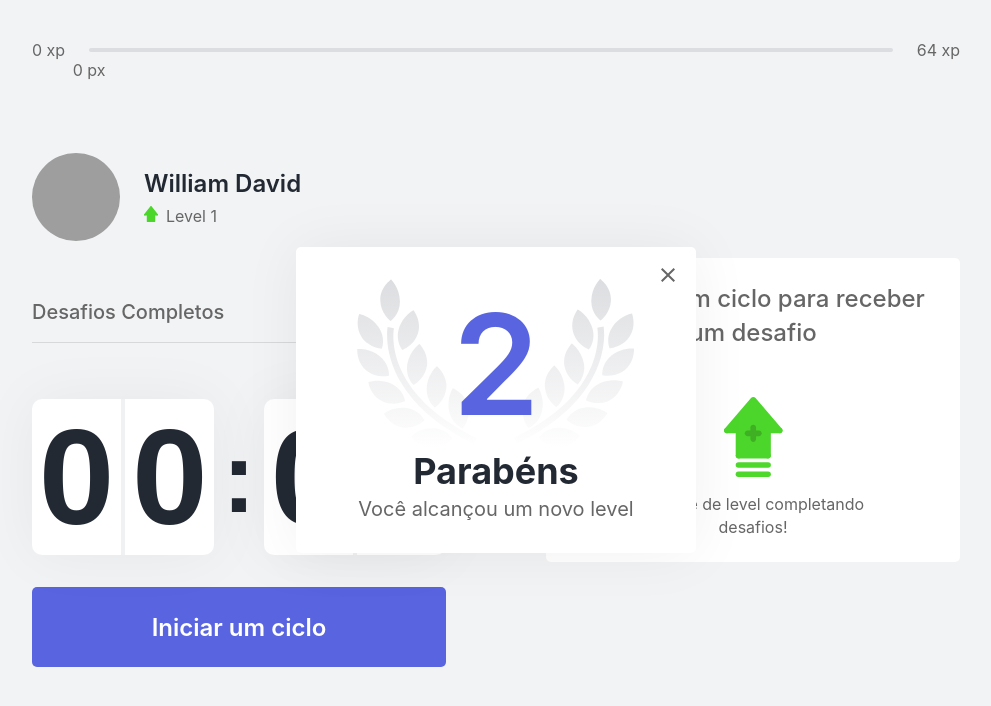
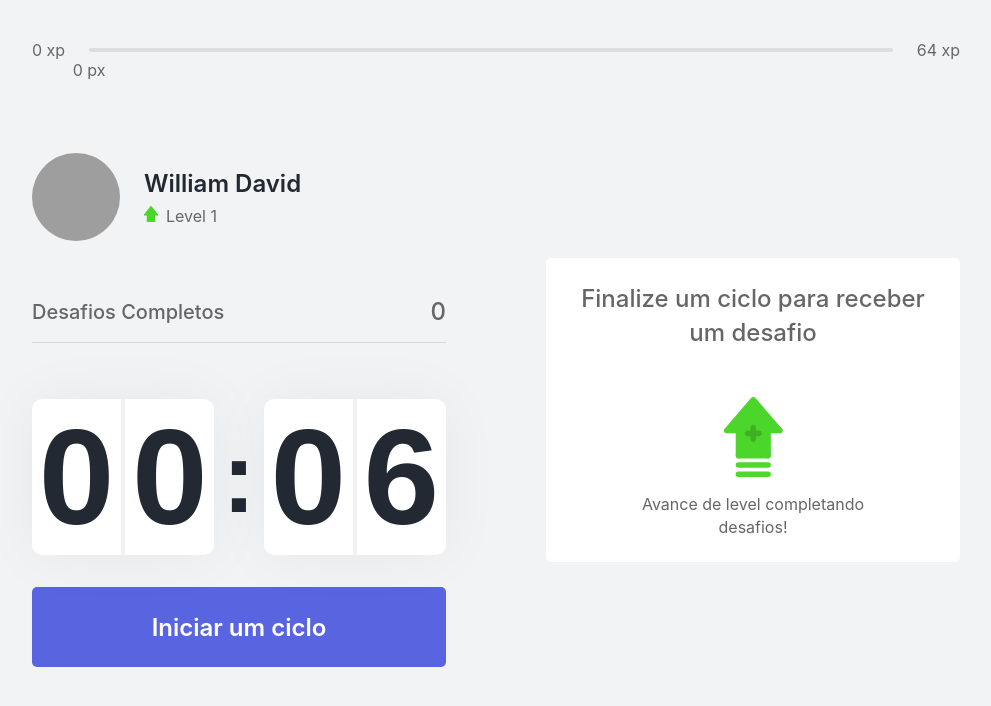
Before and after one commit to WillDavid/NextLevelWeek4-Moveit, a Next.js app in the folder moveit-next/: page / in a window 1280 px wide. Shown: the top 706 px of the page, without its empty margins (144-1135 px from the left). Built offline with nearby package versions, Linux system fonts and the light colour scheme; grey boxes are pictures that could not be loaded.

Commit message:
aplicação finalizada

```diff
--- a/moveit-next/src/components/LevelUpModal.tsx
+++ b/moveit-next/src/components/LevelUpModal.tsx
@@ -1,14 +1,19 @@
+import { useContext } from 'react';
+import { ChallengesContext } from '../contexts/ChallengesContext';
 import styles from '../styles/components/LevelUpModal.module.css';
 
 
 export function LevelUpModal(){
+    const { level, closeLevelUpModal } = useContext(ChallengesContext);
+
+
     return (
         <div className={styles.overlay}>
             <div className={styles.container}>
-                <header>2</header>
+                <header>{level}</header>
                 <strong>Parabéns</strong>
                 <p>Você alcançou um novo level</p>
-                <button type="button">
+                <button type="button" onClick={closeLevelUpModal}>
                     <img src="/icons/close.svg" alt="icone modal"/>
                 </button>
             </div>
--- a/moveit-next/src/contexts/ChallengesContext.tsx
+++ b/moveit-next/src/contexts/ChallengesContext.tsx
@@ -20,6 +20,7 @@
     activeChallenge: Challenge;
     experienceToNextLevel: number;
     completedChallenge: () => void;
+    closeLevelUpModal: () => void;
 
 }
 
@@ -42,6 +43,7 @@
     const [challengesCompleted, setChallengesCompleted] = useState(rest.challengesCompleted ?? 0)
 
     const [activeChallenge, setActiveChallenge] = useState(null)
+    const [isLevelUpModalOpen, setIsLevelUpModalOpen] =useState(false)
 
 
 
@@ -64,8 +66,13 @@
 
     function levelUp(){
     setLevel(level + 1);
+    setIsLevelUpModalOpen(true)
 
 
+  }
+
+  function closeLevelUpModal(){
+      setIsLevelUpModalOpen(false)
   }
 
   function startNewChallenge(){
@@ -120,11 +127,12 @@
             activeChallenge,
             resetChallenge,
             experienceToNextLevel,
-            completedChallenge
+            completedChallenge,
+            closeLevelUpModal
             }}>
             {children}
 
-            <LevelUpModal></LevelUpModal>
+            {isLevelUpModalOpen && <LevelUpModal></LevelUpModal>}
         </ChallengesContext.Provider>
     )
 }
--- a/moveit-next/src/styles/components/LevelUpModal.module.css
+++ b/moveit-next/src/styles/components/LevelUpModal.module.css
@@ -1,11 +1,10 @@
 .overlay {
-    background: rgba(242, 243, 245, 0.0);
+    background: rgba(242, 243, 245, 0.8);
     position: fixed;
     top: 0;
     bottom: 0;
     left: 0;
     right: 0;
-
 
     display: flex;
     justify-content: center;
```
